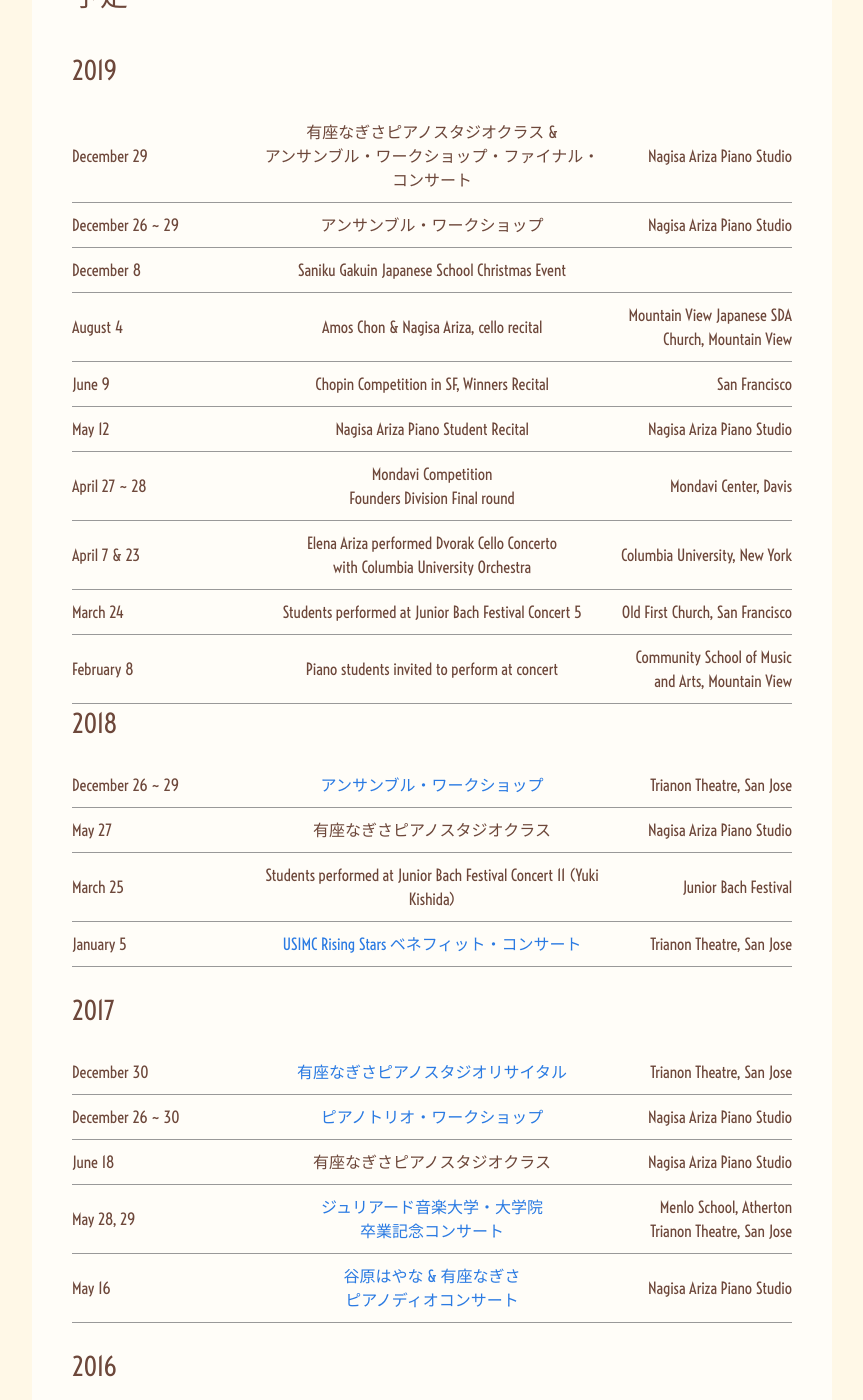
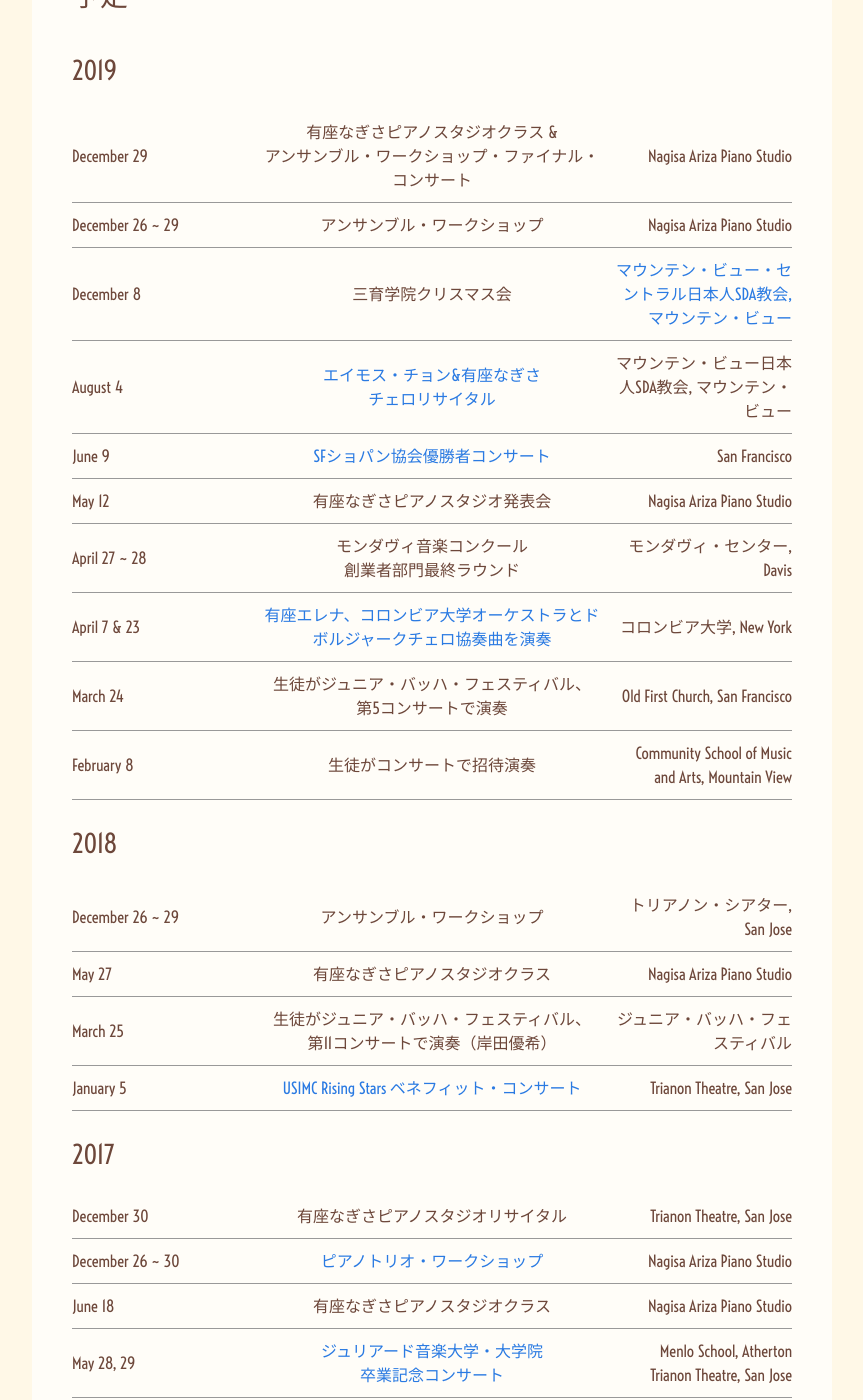
Before and after one commit to dawnstar63/nagisaariza-website, a Jekyll site: the page built from language-jp/events.html, in a window 1280 px wide and 1400 px high, scrolled down 201 px. Shown: the whole window, without its empty margins (208-1071 px from the left). Built offline with Jekyll 4.4.1, drawn with Linux system fonts in a browser that asks for light colours; nearby versions of some CDN libraries.

Commit message:
fix events & add links

```diff
--- a/language-jp/events.html
+++ b/language-jp/events.html
@@ -20,52 +20,53 @@
 	</tr>
 	<tr>
 		<td class = "table-date">December 8</td>
-		<td class = "table-description">Saniku Gakuin Japanese School Christmas Event</td>
-		<td class = "table-location"></td>
+		<td class = "table-description">三育学院クリスマス会</td>
+		<td class = "table-location"><a href="http://www.mvcadventist.org" target="_blank">マウンテン・ビュー・セントラル日本人SDA教会, マウンテン・ビュー</a></td>
 	</tr>
 	<tr>
 		<td class = "table-date">August 4</td>
-		<td class = "table-description">Amos Chon & Nagisa Ariza, cello recital</td>
-		<td class = "table-location">Mountain View Japanese SDA Church, Mountain View</td>
+		<td class = "table-description"><a href="/img/Amos Chon Benefit Recital Poster.pdf" target="_blank">エイモス・チョン&有座なぎさ</br>チェロリサイタル</a></td>
+		<td class = "table-location">マウンテン・ビュー日本人SDA教会, マウンテン・ビュー</td>
 	</tr>
 	<tr>
 		<td class = "table-date">June 9</td>
-		<td class = "table-description">Chopin Competition in SF, Winners Recital</td>
+		<td class = "table-description"><a href="http://www.chopinsf.org/competition2019.html" target="_blank">SFショパン協会優勝者コンサート</a></td>
 		<td class = "table-location">San Francisco</td>
 	</tr>
 	<tr>
 		<td class = "table-date">May 12</td>
-		<td class = "table-description">Nagisa Ariza Piano Student Recital</td>
+		<td class = "table-description">有座なぎさピアノスタジオ発表会</td>
 		<td class = "table-location">Nagisa Ariza Piano Studio</td>
 	</tr>
 	<tr>
 		<td class = "table-date">April 27 ~ 28</td>
-		<td class = "table-description">Mondavi Competition</br>Founders Division Final round</td>
-		<td class = "table-location">Mondavi Center, Davis</td>
+		<td class = "table-description">モンダヴィ音楽コンクール</br>創業者部門最終ラウンド</td>
+		<td class = "table-location">モンダヴィ・センター, Davis</td>
 	</tr>
 	<tr>
 		<td class = "table-date">April 7 & 23</td>
-		<td class = "table-description">Elena Ariza performed Dvorak Cello Concerto</br>with Columbia University Orchestra</td>
-		<td class = "table-location">Columbia University, New York</td>
+		<td class = "table-description"><a href="/img/57568377_10217087186308312_6075522868471398400_o.jpeg" target="_blank">有座エレナ、コロンビア大学オーケストラとドボルジャークチェロ協奏曲を演奏</a></td>
+		<td class = "table-location">コロンビア大学, New York</td>
 	</tr>
 	<tr>
 		<td class = "table-date">March 24</td>
-		<td class = "table-description">Students performed at Junior Bach Festival Concert 5</td>
+		<td class = "table-description">生徒がジュニア・バッハ・フェスティバル、</br>第5コンサートで演奏</td>
 		<td class = "table-location">Old First Church, San Francisco</td>
 	</tr>
 	<tr>
 		<td class = "table-date">February 8</td>
-		<td class = "table-description">Piano students invited to perform at concert</td>
+		<td class = "table-description">生徒がコンサートで招待演奏</td>
 		<td class = "table-location">Community School of Music and Arts, Mountain View</td>
 	</tr>
 </table>
 
+<br>
 <h3>2018</h3>
 <table>
 	<tr>
 		<td class = "table-date">December 26 ~ 29</td>
-		<td class = "table-description"><a href="http://www.trianontheatre.com/calendar-of-events/2018/12/29/nagisa-ariza-piano-studio-ensemble-workshop-2018">アンサンブル・ワークショップ</a></td>
-		<td class = "table-location">Trianon Theatre, San Jose</td>
+		<td class = "table-description">アンサンブル・ワークショップ</td>
+		<td class = "table-location">トリアノン・シアター, San Jose</td>
 	</tr>
 	<tr>
 		<td class = "table-date">May 27</td>
@@ -74,8 +75,8 @@
 	</tr>
 	<tr>
 		<td class = "table-date">March 25</td>
-		<td class = "table-description">Students performed at Junior Bach Festival Concert 11 (Yuki Kishida)</td>
-		<td class = "table-location">Junior Bach Festival</td>
+		<td class = "table-description">生徒がジュニア・バッハ・フェスティバル、</br>第11コンサートで演奏（岸田優希）</td>
+		<td class = "table-location">ジュニア・バッハ・フェスティバル</td>
 	</tr>
 	<tr>
 		<td class = "table-date">January 5</td>
@@ -90,7 +91,7 @@
 <table>
 	<tr>
 		<td class = "table-date">December 30</td>
-		<td class = "table-description"><a href="http://www.trianontheatre.com/calendar-of-events/2017/12/30/nagisa-ariza-piano-student-recital-ensemble-workshop-concert">有座なぎさピアノスタジオリサイタル</a></td>
+		<td class = "table-description">有座なぎさピアノスタジオリサイタル</td>
 		<td class = "table-location">Trianon Theatre, San Jose</td>
 	</tr>
 
@@ -114,7 +115,7 @@
 
 	<tr>
 		<td class = "table-date">May 16</td>
-		<td class = "table-description"><a href="/img/Hayana Nagisa poster 2017.pdf" target="_blank">谷原はやな &amp; 有座なぎさ<br/>ピアノディオコンサート</a></td>
+		<td class = "table-description"><a href="/img/Hayana Nagisa poster 2017.pdf" target="_blank">谷原はやな &amp; 有座なぎさ<br/>ピアノデュオコンサート</a></td>
 		<td class = "table-location">Nagisa Ariza Piano Studio</td>
 	</tr>
 
```
Also changed, not shown: language-en/events.html (+6 -6 lines), img/57568377_10217087186308312_6075522868471398400_o.jpeg (added), 1 other file.
